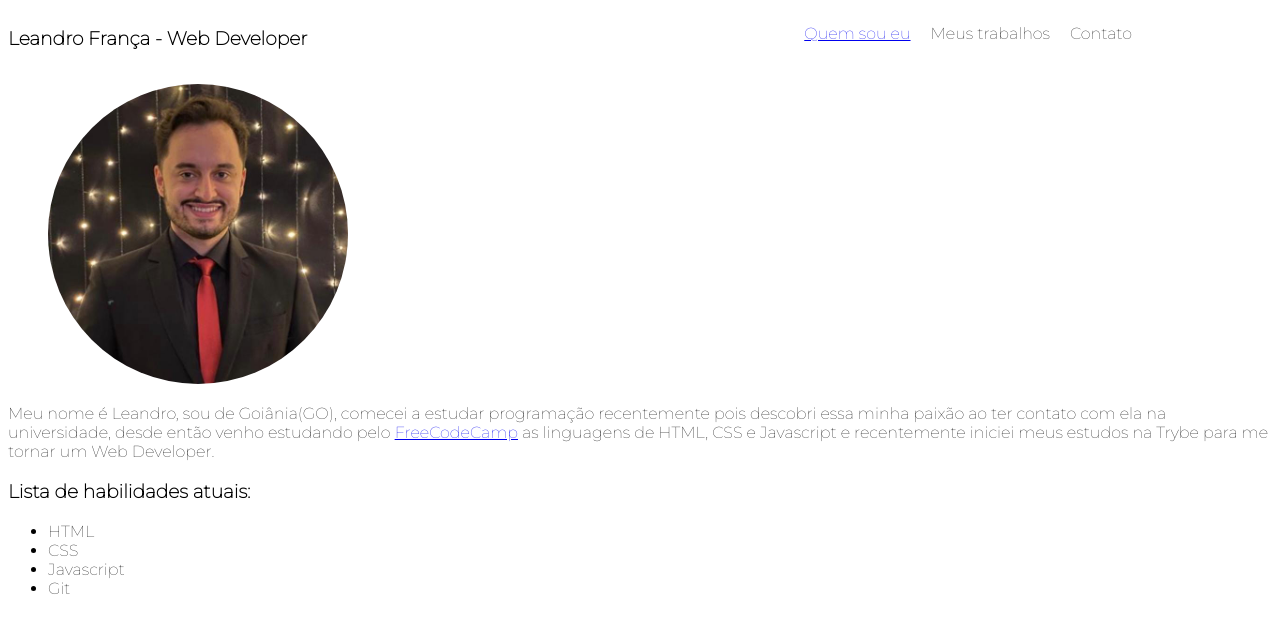
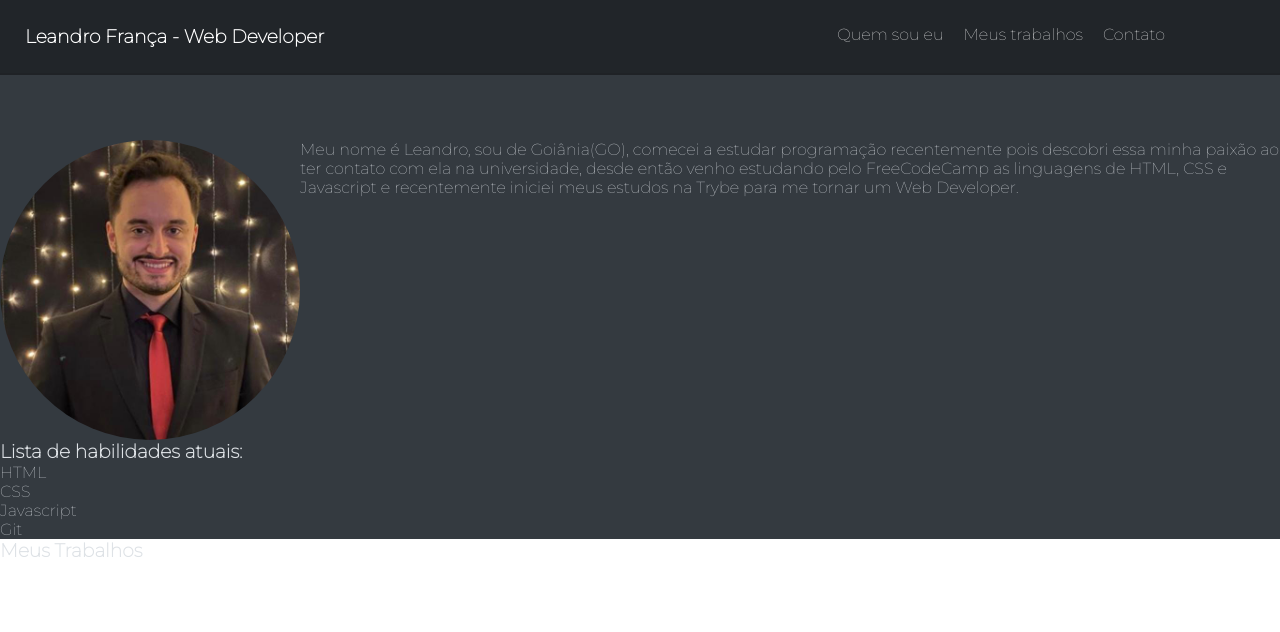
Before and after one commit to LeandroDoudement/LeandroDoudement.github.io, a plain HTML site: page index.html in a window 1280 px wide. Drawn offline with Linux system fonts and the light colour scheme.

Commit message:
Cores, posições das tags

```diff
--- a/index-style.css
+++ b/index-style.css
@@ -1,19 +1,49 @@
+*{
+    margin: 0;
+    padding: 0;
+}
+
 body{
     font-family: 'Montserrat', sans-serif ;
-    color: black;
+    color: #dee2e6;
+    margin: 0px;
 }
 header{
     display: flex;
+    position: fixed;
+    width: 100%;
+    background-color: #212529;
+    box-shadow: 0 2px 0 rgb(0 0 0 / 40%);
+    z-index: 10;
+    color: white;
+    padding: 25px;
+}
+.navegador{
+    margin-left: auto;
+    margin-right: 140px;
 }
 .lista-navegador{
     list-style: none;
     display: flex;
     gap: 20px;
+    color: white;
 }
-.navegador{
-    margin-left: auto;
-    margin-right: 140px;
+nav a{
+    color: white;
+}
+#QSE{
+    background-color: #343a40;
+}
+.espaço{
+    padding: 70px;
+}
+.container1{
+    display: flex;
 }
 #Leandro{
     border-radius: 50%;
 }
+a{
+text-decoration: none;
+color: #dee2e6;
+}
--- a/index.html
+++ b/index.html
@@ -1,14 +1,17 @@
 <!DOCTYPE html>
 <html lang="pt-br">
   <head>
-    <meta charset="UTF-8">
-    <meta http-equiv="X-UA-Compatible" content="IE=edge">
-    <meta name="viewport" content="width=device-width, initial-scale=1.0">
+    <meta charset="UTF-8" />
+    <meta http-equiv="X-UA-Compatible" content="IE=edge" />
+    <meta name="viewport" content="width=device-width, initial-scale=1.0" />
     <title>Portfolio Web</title>
-    <link rel="stylesheet" href="index-style.css" type="text/css">
-    <link rel="preconnect" href="https://fonts.googleapis.com">
-<link rel="preconnect" href="https://fonts.gstatic.com" crossorigin>
-<link href="https://fonts.googleapis.com/css2?family=Montserrat:wght@100&display=swap" rel="stylesheet">
+    <link rel="stylesheet" href="index-style.css" type="text/css" />
+    <link rel="preconnect" href="https://fonts.googleapis.com" />
+    <link rel="preconnect" href="https://fonts.gstatic.com" crossorigin />
+    <link
+      href="https://fonts.googleapis.com/css2?family=Montserrat:wght@100&display=swap"
+      rel="stylesheet"
+    />
   </head>
   <body>
     <header>
@@ -19,26 +22,44 @@
         <nav>
           <ul class="lista-navegador">
             <li><a href="#QSE">Quem sou eu</a></li>
-                    <li>Meus trabalhos</li>
-                    <li>Contato</li>
+            <li><a href="#MT">Meus trabalhos</a></li>
+            <li><a href="#C">Contato</a></li>
           </ul>
         </nav>
       </div>
     </header>
     <section id="QSE">
-    <figure>
-    <img id="Leandro" src="/Imagens/fotodeperfil.jpeg" alt="Foto de perfil" width="300px">
-    </figure>
-        <p>Meu nome é Leandro, sou de Goiânia(GO), comecei a estudar programação recentemente pois descobri essa minha paixão ao ter contato com ela na universidade, desde então venho estudando pelo <a href="https://www.freecodecamp.org/" target="_blank">FreeCodeCamp</a> as linguagens de HTML, CSS e Javascript e recentemente iniciei meus estudos na Trybe para me tornar um Web Developer.
+      <div class="espaço"></div>
+      <div class="container1">
+        <img
+          id="Leandro"
+          src="/Imagens/fotodeperfil.jpeg"
+          alt="Foto de perfil"
+          width="300px"
+        />
+        <p class="descricao">
+          Meu nome é Leandro, sou de Goiânia(GO), comecei a estudar programação
+          recentemente pois descobri essa minha paixão ao ter contato com ela na
+          universidade, desde então venho estudando pelo
+          <a href="https://www.freecodecamp.org/" target="_blank"
+            >FreeCodeCamp</a
+          >
+          as linguagens de HTML, CSS e Javascript e recentemente iniciei meus
+          estudos na Trybe para me tornar um Web Developer.
         </p>
-        <h3>Lista de habilidades atuais: </h3>
+    </div>
+<div class="habilidades">
+    <h3>Lista de habilidades atuais:</h3>
       <ul>
         <li>HTML</li>
         <li>CSS</li>
         <li>Javascript</li>
         <li>Git</li>
       </ul>
+      </div>
     </section>
-
+    <section id="MT">
+      <h3>Meus Trabalhos</h3>
+    </section>
   </body>
 </html>
```
Lines whose indentation alone changed are shown as unchanged.
